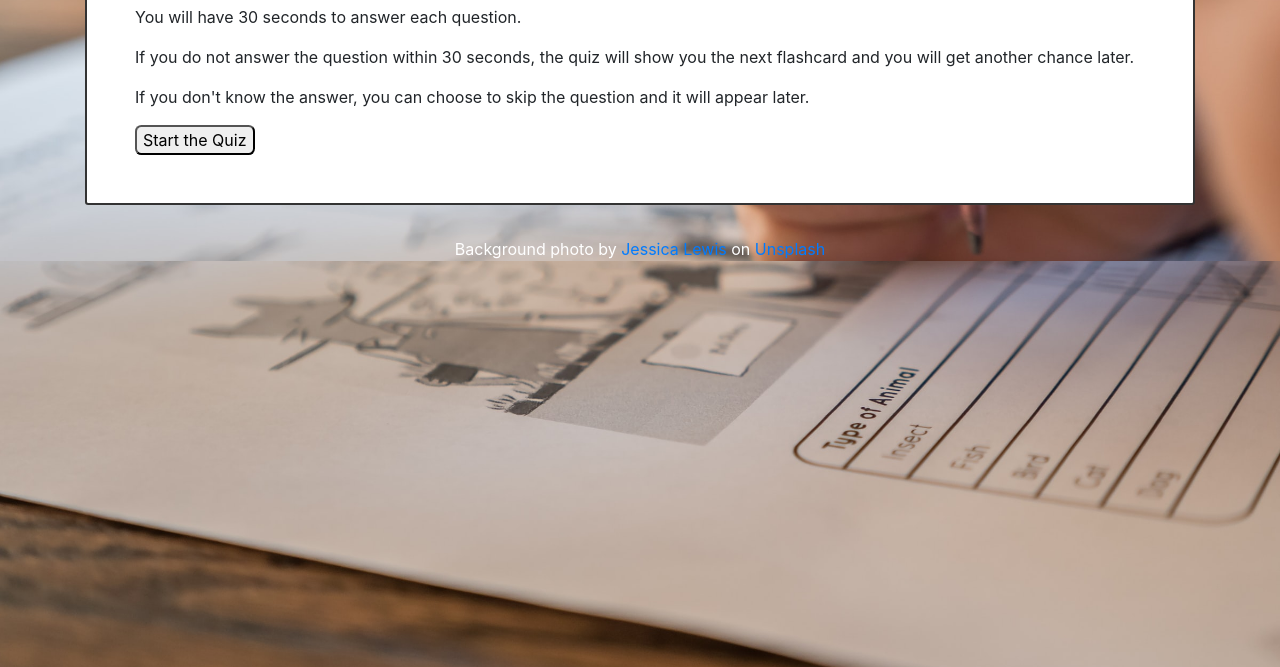
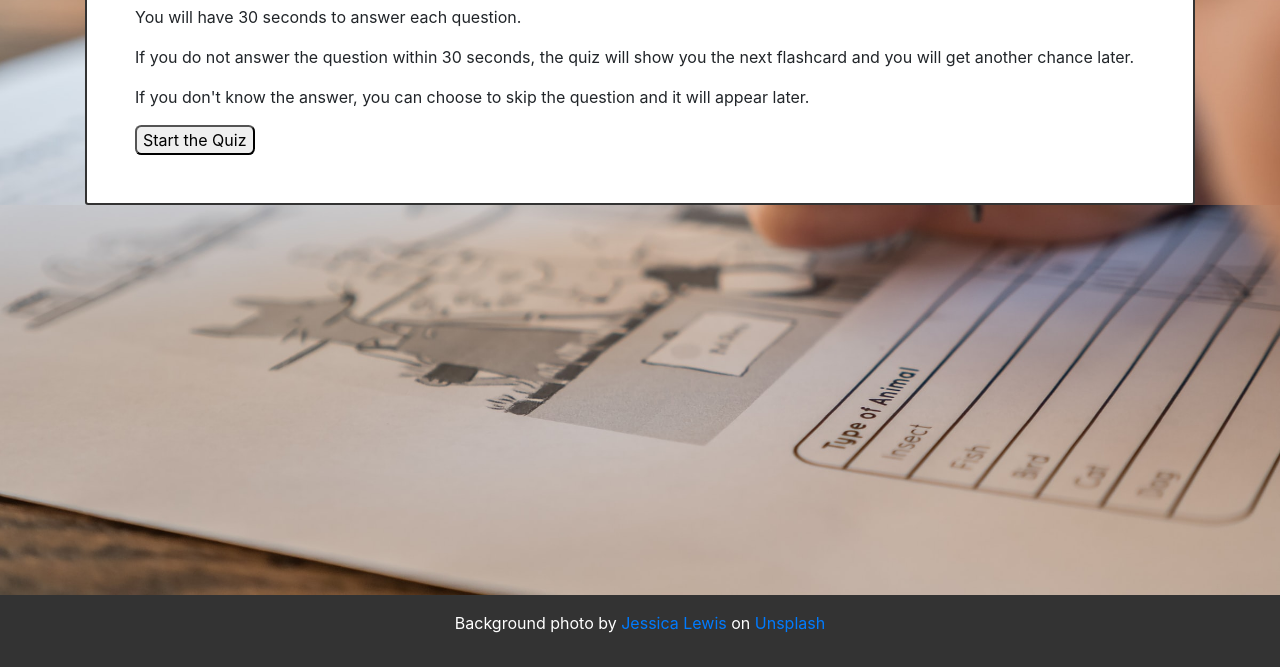
Before and after one commit to LINDGRENBA/my-coding-test, a website built with webpack: page src/index.html in a window 1280 px wide. Shown: the part 133-800 px from the top of the page. Built offline with nearby package versions, Linux system fonts and the light colour scheme.

Commit message:
Update footer styling to improve visibility.

```diff
--- a/src/styles.css
+++ b/src/styles.css
@@ -5,6 +5,7 @@ html, body {
   /* background-color: #373F51; */
   background-image: url(../assets/images/test.jpg);
   background-size: cover;
+  background-repeat: no-repeat;
 }
 
 #beforeQuiz {
@@ -20,6 +21,11 @@ button {
 }
 
 footer {
+  background-color: #333;
+  position: fixed;
+  bottom: 0;
+  width: 100vw;
+  padding: 1rem;
   text-align: center;
   color: #FFF;
 }
```
